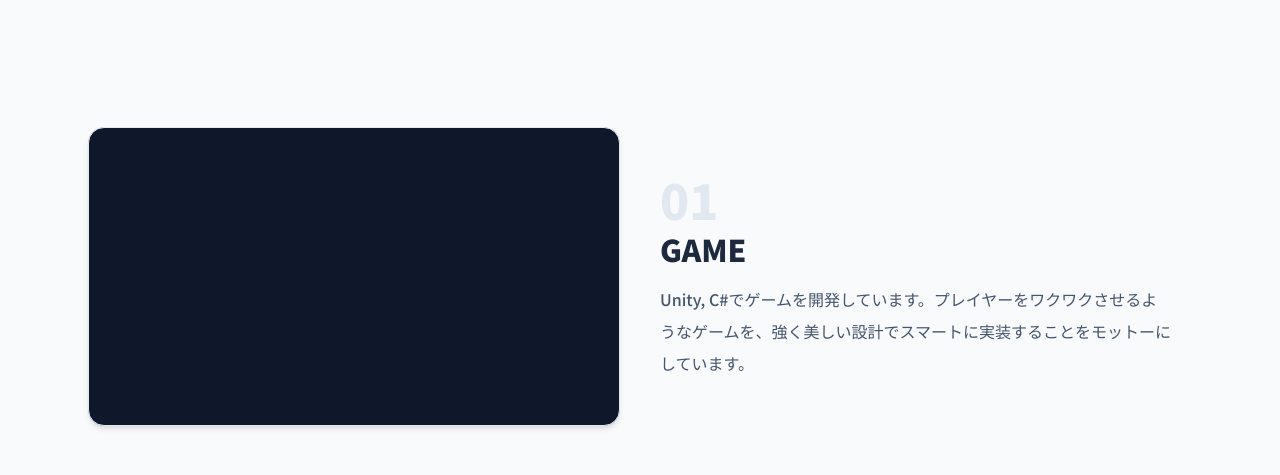
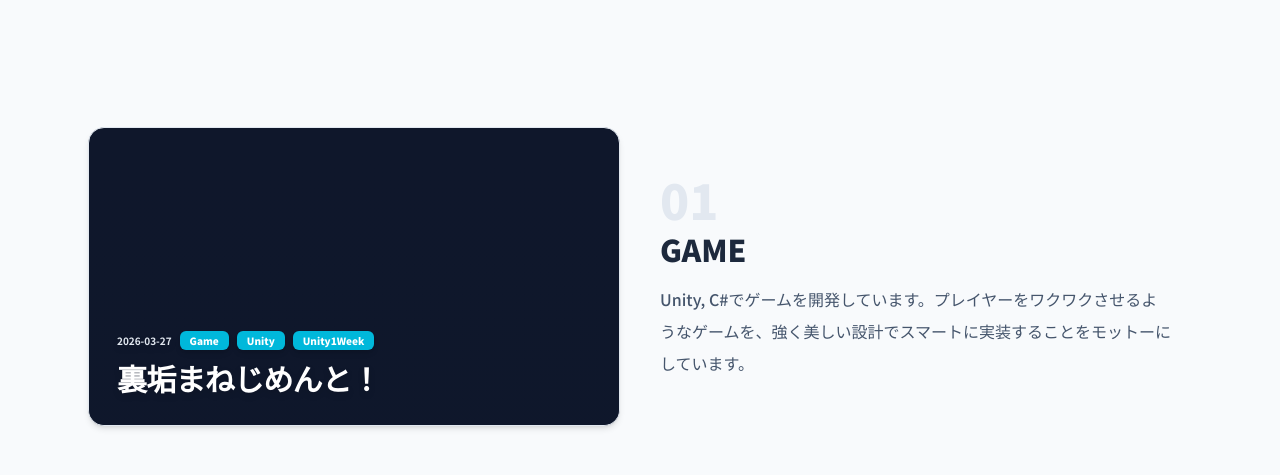
Before and after one commit to kageki128/web-portfolio-frontend, a Next.js app: page /about in a window 1280 px wide. Shown: the part 1500-1975 px from the top of the page. Built offline with nearby package versions, Linux system fonts and the light colour scheme; no server answers.

Commit message:
aboutページのカードにもオーバーレイするようにした

```diff
--- /dev/null
+++ b/src/components/site/ThumbnailOverlay.tsx
@@ -0,0 +1,77 @@
+import type { CSSProperties } from "react";
+
+type ThumbnailOverlayBadge = {
+  key: string;
+  label: string;
+  className?: string;
+  style?: CSSProperties;
+};
+
+type ThumbnailOverlayVariant = "home" | "about";
+
+type ThumbnailOverlayProps = {
+  title: string;
+  date?: string;
+  badges?: ThumbnailOverlayBadge[];
+  variant?: ThumbnailOverlayVariant;
+  metaRowClassName?: string;
+};
+
+const THUMBNAIL_OVERLAY_VARIANTS: Record<
+  ThumbnailOverlayVariant,
+  {
+    date: string;
+    badge: string;
+    title: string;
+  }
+> = {
+  home: {
+    date: "text-slate-200 font-bold text-xs drop-shadow-md",
+    badge: "text-white text-xs font-black px-3 py-0.5 rounded-sm shadow-md",
+    title:
+      "text-3xl md:text-4xl font-black text-white tracking-tight leading-tight line-clamp-2 break-words drop-shadow-md",
+  },
+  about: {
+    date: "text-slate-200 font-bold text-[10px] drop-shadow-md",
+    badge: "text-white text-[10px] font-black px-2.5 py-0.5 rounded-sm shadow-md",
+    title:
+      "text-2xl md:text-3xl font-black text-white tracking-tight leading-tight line-clamp-2 break-words drop-shadow-md",
+  },
+};
+
+function joinClasses(...classNames: Array<string | undefined>) {
+  return classNames.filter((className) => className && className.length > 0).join(" ");
+}
+
+export function ThumbnailOverlay({
+  title,
+  date,
+  badges = [],
+  variant = "home",
+  metaRowClassName,
+}: ThumbnailOverlayProps) {
+  const classes = THUMBNAIL_OVERLAY_VARIANTS[variant];
+
+  return (
+    <>
+      <div className="absolute inset-0 bg-gradient-to-t from-slate-900/95 via-slate-900/35 to-transparent" />
+      <div className="absolute bottom-0 left-0 w-full p-7 flex flex-col items-start text-left">
+        {date || badges.length > 0 ? (
+          <div className={joinClasses("flex flex-wrap items-center gap-2 mb-2.5", metaRowClassName)}>
+            {date ? <span className={classes.date}>{date}</span> : null}
+            {badges.map((badge) => (
+              <span
+                key={badge.key}
+                className={joinClasses(classes.badge, badge.className)}
+                style={badge.style}
+              >
+                {badge.label}
+              </span>
+            ))}
+          </div>
+        ) : null}
+        <h4 className={classes.title}>{title}</h4>
+      </div>
+    </>
+  );
+}
--- a/src/components/site/pages/AboutPage.tsx
+++ b/src/components/site/pages/AboutPage.tsx
@@ -5,6 +5,7 @@ import { motion } from "framer-motion";
 import { forwardRef, useCallback, useEffect, useRef, useState } from "react";
 import Link from "next/link";
 import { SectionTitle } from "../SectionTitle";
+import { ThumbnailOverlay } from "../ThumbnailOverlay";
 import {
   cardItemMotionVariants,
   useForceCardVisibleOnRestore,
@@ -139,12 +140,11 @@ const ActivityCard = forwardRef<HTMLDivElement, ActivityCardProps>(function Acti
 ) {
   const isEvenIndex = index % 2 === 0;
   const clipPath = getActivityClipPath(isEvenIndex);
-  const workId = activity.workId?.trim() ?? "";
-  const workHref = hasText(workId) ? `/works#work=${encodeURIComponent(workId)}` : null;
+  const linkedWork = activity.work;
   const mediaClassName = `w-full md:w-1/2 aspect-video rounded-2xl overflow-hidden bg-slate-900 relative border ${isActive ? "border-white/20" : "border-slate-200"}`;
   const activityImage = (className = "w-full h-full object-cover") =>
     hasText(activity.imageUrl) ? (
-      <img src={activity.imageUrl} alt={activity.title} className={className} />
+      <img src={activity.imageUrl} alt={linkedWork?.title ?? activity.title} className={className} />
     ) : null;
 
   return (
@@ -173,14 +173,27 @@ const ActivityCard = forwardRef<HTMLDivElement, ActivityCardProps>(function Acti
           animate={shouldForceVisibleOnRestore ? "visibleInstant" : "visible"}
           className={`flex flex-col ${isEvenIndex ? "md:flex-row" : "md:flex-row-reverse"} items-center gap-10`}
         >
-          {workHref ? (
+          {linkedWork ? (
             <motion.div
               variants={cardItemMotionVariants}
               whileHover="hover"
               className={`${mediaClassName} shadow-md hover:shadow-2xl transition-shadow`}
             >
-              <Link href={workHref} className="block w-full h-full cursor-pointer">
-                {activityImage()}
+              <Link
+                href={`/works#work=${encodeURIComponent(linkedWork.id)}`}
+                className="block w-full h-full cursor-pointer"
+              >
+                {activityImage("w-full h-full object-cover")}
+                <ThumbnailOverlay
+                  title={linkedWork.title}
+                  date={linkedWork.date}
+                  variant="about"
+                  badges={linkedWork.tags.map((tag) => ({
+                    key: tag,
+                    label: tag,
+                    className: "bg-cyan-500",
+                  }))}
+                />
               </Link>
             </motion.div>
           ) : (
--- a/src/content/works/items/unity-single-scene-template.json
+++ b/src/content/works/items/unity-single-scene-template.json
@@ -1,6 +1,6 @@
 {
     "title": "Unity Single Scene Template",
-    "date": "2026",
+    "date": "2026 ~",
     "tags": [
         "Game",
         "Unity"
--- a/src/server/about/activities.ts
+++ b/src/server/about/activities.ts
@@ -1,15 +1,19 @@
 import { readFile } from "node:fs/promises";
 import path from "node:path";
 import { ABOUT_ACTIVITY_ACCENT_COLORS } from "@/constants/colors";
-import { getWorkImagesById } from "@/server/works/all";
-import type { AboutActivity } from "@/types/about";
+import { getWorkCardSummariesById } from "@/server/works/all";
+import type { AboutActivity, AboutActivityWork } from "@/types/about";
 
 const ABOUT_DIRECTORY = path.join(process.cwd(), "src", "content", "about");
 const ABOUT_ACTIVITIES_FILE = path.join(ABOUT_DIRECTORY, "activities.json");
 
 type AboutActivityAccentColorId = keyof typeof ABOUT_ACTIVITY_ACCENT_COLORS;
-type AboutActivitySource = Omit<AboutActivity, "accentColor"> & {
+type AboutActivitySource = {
+  title: string;
+  description: string;
+  imageUrl: string;
   accentColorId: AboutActivityAccentColorId;
+  workId?: string;
 };
 
 function hasText(value: string): boolean {
@@ -47,14 +51,14 @@ function assertUniqueTitles(activities: AboutActivitySource[]) {
 function toAboutActivity(
   activity: AboutActivitySource,
   imageUrl: string,
-  workId?: string,
+  work?: AboutActivityWork,
 ): AboutActivity {
   return {
     title: activity.title,
     description: activity.description,
     imageUrl,
     accentColor: ABOUT_ACTIVITY_ACCENT_COLORS[activity.accentColorId],
-    ...(workId ? { workId } : {}),
+    ...(work ? { work } : {}),
   };
 }
 
@@ -68,8 +72,8 @@ export async function getAboutActivities(): Promise<AboutActivity[]> {
 
   assertUniqueTitles(parsed);
 
-  const shouldResolveWorkImages = parsed.some((activity) => hasText(activity.workId ?? ""));
-  const workImagesById = shouldResolveWorkImages ? await getWorkImagesById() : null;
+  const shouldResolveWork = parsed.some((activity) => hasText(activity.workId ?? ""));
+  const workCardSummariesById = shouldResolveWork ? await getWorkCardSummariesById() : null;
 
   return parsed.map((activity) => {
     const workId = activity.workId?.trim() ?? "";
@@ -77,11 +81,20 @@ export async function getAboutActivities(): Promise<AboutActivity[]> {
       return toAboutActivity(activity, activity.imageUrl);
     }
 
-    const workImage = workImagesById?.get(workId);
-    if (workImage === undefined) {
+    const workSummary = workCardSummariesById?.get(workId);
+    if (workSummary === undefined) {
       throw new Error(`Unknown work id in about activities: ${workId}`);
     }
 
-    return toAboutActivity(activity, hasText(workImage) ? workImage : activity.imageUrl, workId);
+    return toAboutActivity(
+      activity,
+      hasText(workSummary.image) ? workSummary.image : activity.imageUrl,
+      {
+        id: workId,
+        title: workSummary.title,
+        date: workSummary.date,
+        tags: workSummary.tags,
+      },
+    );
   });
 }
--- a/src/server/works/all.ts
+++ b/src/server/works/all.ts
@@ -12,6 +12,7 @@ type WorkLookupContext = "featuredIds" | "yearSections";
 type WorkItemSource = Omit<WorkItem, "id" | "articles"> & {
   articles: string[];
 };
+export type WorkCardSummary = Pick<WorkItem, "title" | "date" | "tags" | "image">;
 
 function hasText(value: string): boolean {
   return value.trim().length > 0;
@@ -105,7 +106,7 @@ async function loadWorksIndex(): Promise<WorksIndex> {
   return parsed;
 }
 
-export async function getWorkImagesById(): Promise<Map<string, string>> {
+export async function getWorkCardSummariesById(): Promise<Map<string, WorkCardSummary>> {
   const jsonFilePaths = await collectJsonFilePaths(WORKS_ITEMS_DIRECTORY);
 
   const entries = await Promise.all(
@@ -114,6 +115,9 @@ export async function getWorkImagesById(): Promise<Map<string, string>> {
       const enriched = await enrichLinkedItemImage(source);
       return {
         id,
+        title: enriched.title,
+        date: enriched.date,
+        tags: enriched.tags,
         image: enriched.image,
       };
     }),
@@ -123,9 +127,21 @@ export async function getWorkImagesById(): Promise<Map<string, string>> {
     if (acc.has(entry.id)) {
       throw new Error(`Duplicate work id: ${entry.id}`);
     }
-    acc.set(entry.id, entry.image);
+    acc.set(entry.id, {
+      title: entry.title,
+      date: entry.date,
+      tags: entry.tags,
+      image: entry.image,
+    });
     return acc;
-  }, new Map<string, string>());
+  }, new Map<string, WorkCardSummary>());
+}
+
+export async function getWorkImagesById(): Promise<Map<string, string>> {
+  const workCardSummariesById = await getWorkCardSummariesById();
+  return new Map(
+    Array.from(workCardSummariesById.entries(), ([id, summary]) => [id, summary.image]),
+  );
 }
 
 async function loadWorkItemsById(): Promise<Record<string, WorkItem>> {
```
Also changed, not shown: src/components/site/pages/HomePage.tsx (+43 -48 lines), src/types/about.ts (+8 -1 lines).
